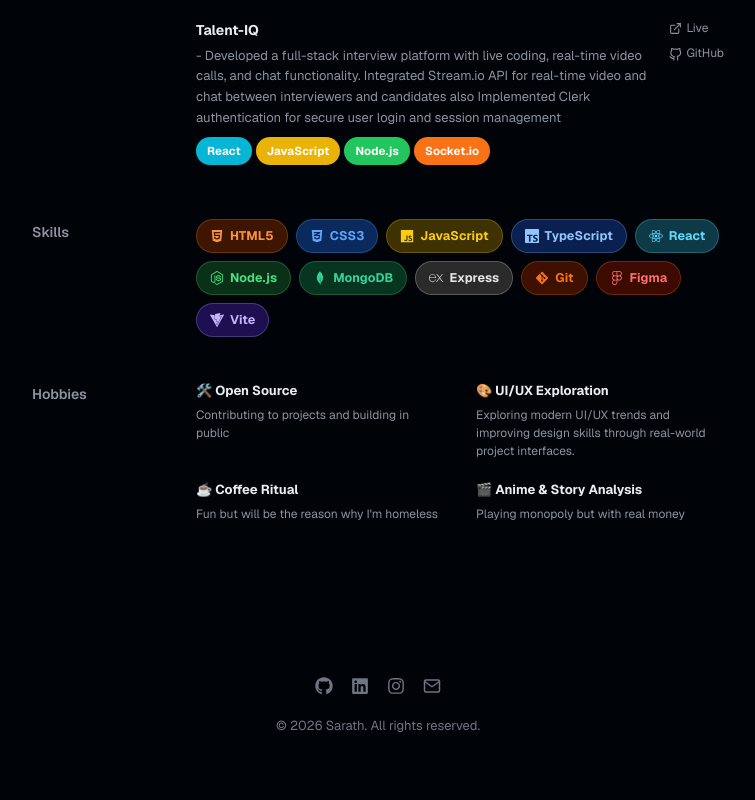
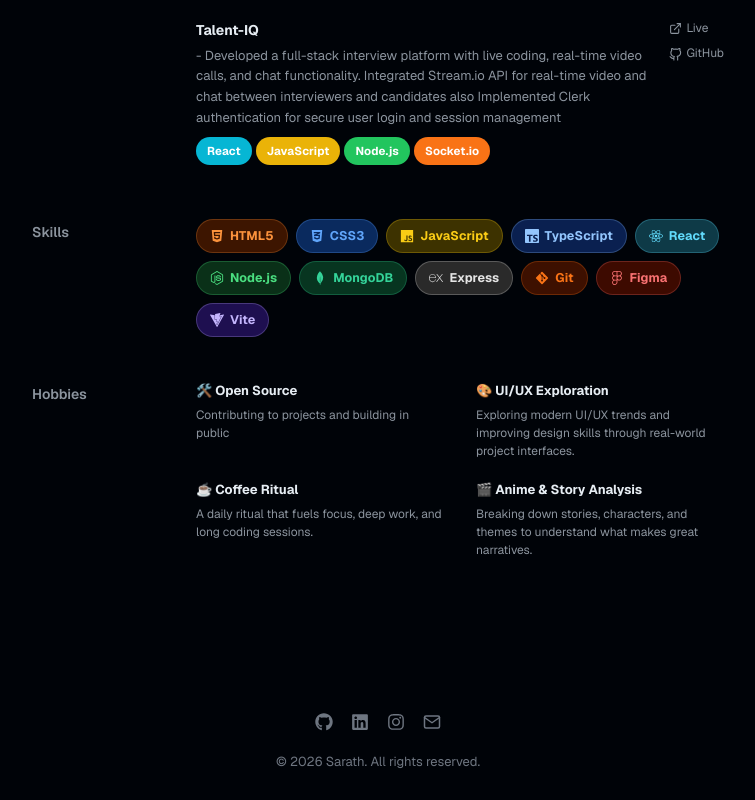
Before and after one commit to withsarath/main-portfolio, a React (Vite) app: page /about in a window 1280 px wide. Shown: the part 1272-2072 px from the top of the page, without its empty margins (262-1017 px from the left). Before the commit the page ends 2036 px from the top, so only its background shows below. Built offline with nearby package versions, Linux system fonts and the light colour scheme.

Commit message:
Fixed some bugs

```diff
--- a/src/pages/About.jsx
+++ b/src/pages/About.jsx
@@ -111,10 +111,10 @@ const hobbies = [
   },
   {
     title: "☕ Coffee Ritual",
-    desc: "Fun but will be the reason why I'm homeless",
+    desc: "A daily ritual that fuels focus, deep work, and long coding sessions.",
   },
 
-  { title: "🎬 Anime & Story Analysis", desc: "Playing monopoly but with real money" },
+  { title: "🎬 Anime & Story Analysis", desc: "Breaking down stories, characters, and themes to understand what makes great narratives." },
 ];
 
 const About = () => (
@@ -233,7 +233,7 @@ const About = () => (
       </div>
     </div>
 
-    {/* HOBBIES — flat layout like Phillip's */}
+
     <div className="about-two-col">
       <div className="col-label">Hobbies</div>
       <div className="hobbies-flat">
--- a/src/pages/Contact.jsx
+++ b/src/pages/Contact.jsx
@@ -20,7 +20,7 @@ const Contact = () => {
     e.preventDefault();
     if (!form.name || !form.email || !form.message) return;
     setSending(true);
-    // Simulate send — replace with your EmailJS / Formspree endpoint
+
     setTimeout(() => {
       setSending(false);
       setSent(true);
--- a/src/pages/Home.jsx
+++ b/src/pages/Home.jsx
@@ -125,7 +125,7 @@ const GitHubStats = () => {
         </div>
       </div>
 
-      {/* Contribution calendar via ghchart.rshah.org */}
+
       <div className="contrib-wrap">
         <p className="top-repos-label">Contribution Activity</p>
         <div className="contrib-img-wrap">
```
